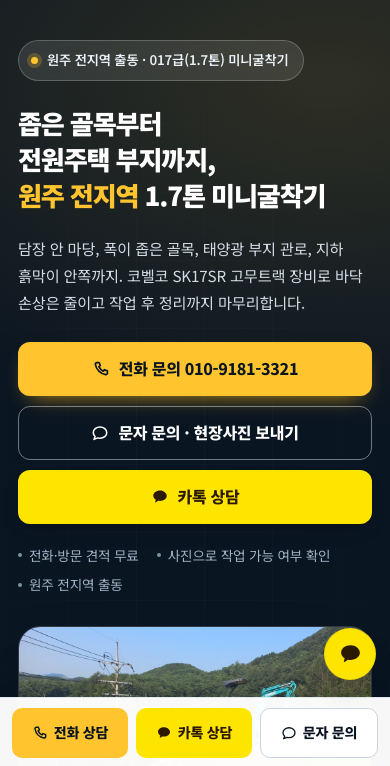
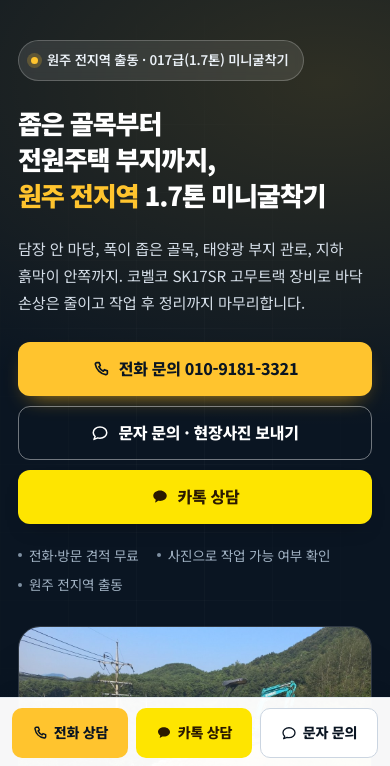
Before and after one commit to etihw88/test, a plain HTML site: page sinheung/index.html in a window 390 px wide. Shown: the part 76-842 px from the top of the page. Drawn offline with Linux system fonts and the light colour scheme.

Commit message:
신흥중기 홈페이지 테스트 배포 (sinheung/, noindex 적용)

```diff
--- a/sinheung/index.html
+++ b/sinheung/index.html
@@ -2,8 +2,8 @@
 <html lang="ko" class="no-js">
 <head>
 <meta charset="utf-8">
+<meta name="robots" content="noindex, nofollow">
 <meta name="viewport" content="width=device-width, initial-scale=1">
-<meta name="robots" content="noindex, nofollow">
 <title>합자회사 신흥중기 | 원주 1.7톤 미니굴착기 · 기초 터파기 · 상하수도 · 부지 정지</title>
 <meta name="description" content="원주 전지역 017급(1.7톤) 코벨코 SK17SR 미니굴착기. 담장 안 마당, 협소 골목, 태양광 부지 관로, 지하 흙막이 안쪽까지. 전화·방문 견적 무료. 010-9181-3321.">
 <meta name="theme-color" content="#0A1522">
@@ -518,11 +518,9 @@ h2.title{
 }
 .float-kakao:hover .float-kakao-tip,
 .float-kakao:focus-visible .float-kakao-tip{opacity:1}
-/* 모바일 하단 고정 상담 바와 겹치지 않게 위로 올림 */
+/* 모바일에서는 하단 고정 상담 바에 카톡 버튼이 있으므로 원형 플로팅 버튼 숨김 */
 @media (max-width:720px){
-  .float-kakao{right:14px;bottom:calc(88px + env(safe-area-inset-bottom));width:52px;height:52px}
-  .float-kakao svg{width:25px;height:25px}
-  .float-kakao .float-kakao-tip{display:none}
+  .float-kakao{display:none}
 }
 
 /* to top */
```
